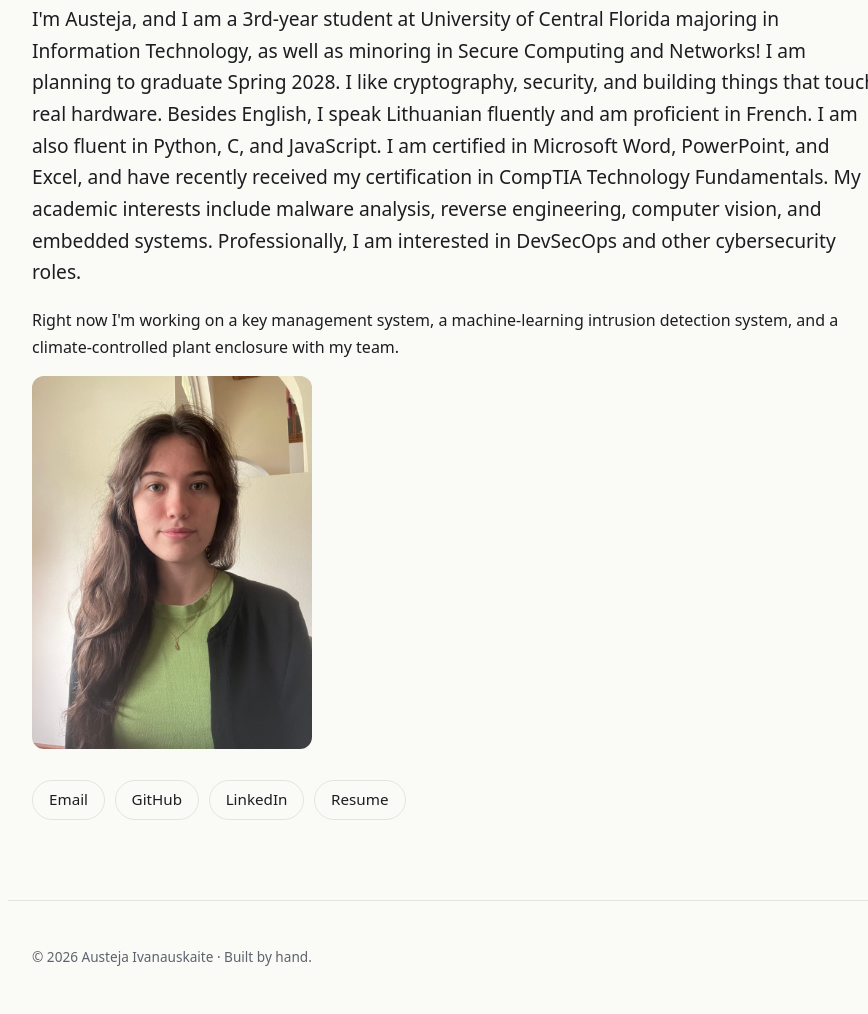
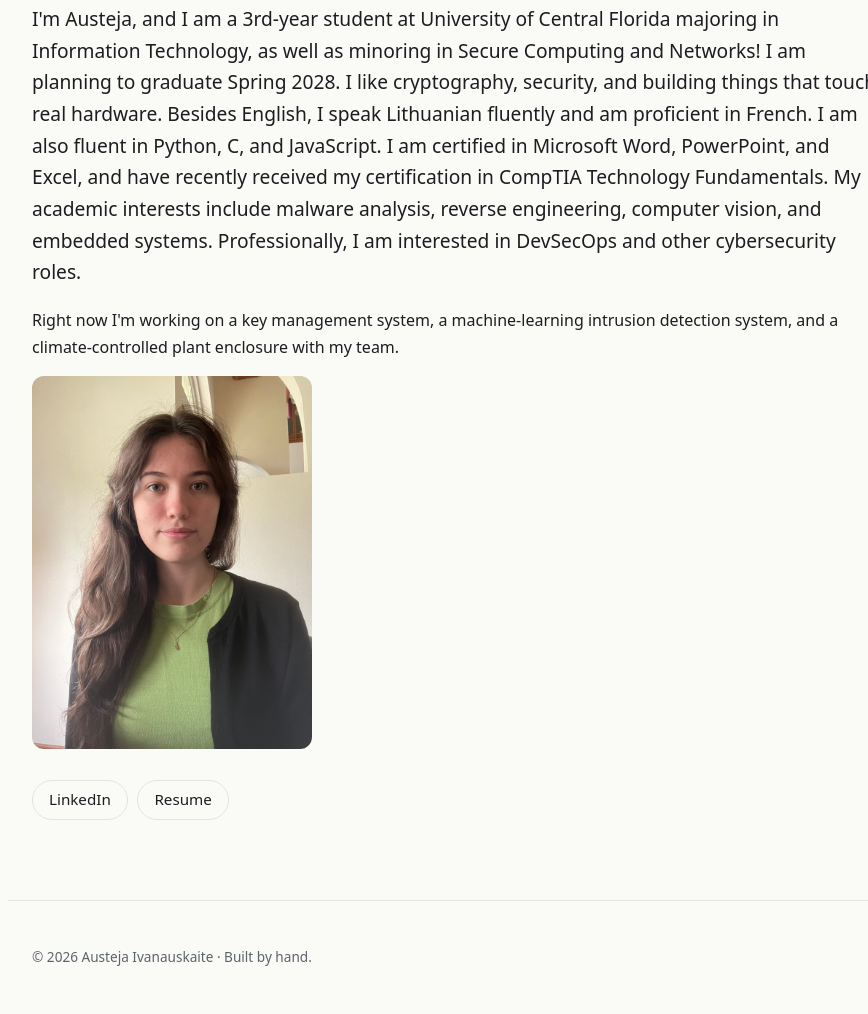
Before and after one commit to austeja-iva/class-site, a plain HTML site: page index.html in a window 1280 px wide. Shown: the part 412-1426 px from the top of the page, without its empty margins (182-1050 px from the left). Drawn offline with Linux system fonts and the light colour scheme.

Commit message:
edit link

```diff
--- a/index.html
+++ b/index.html
@@ -48,9 +48,9 @@
         <img class="profile-photo" src="images/profile.jpeg" alt="Photo of Austeja Ivanauskaite" />
       </div>
       <div class="links">
-        <a class="btn" href="mailto:you@example.com">Email</a>
-        <a class="btn" href="https://github.com/your-username" target="_blank" rel="noopener">GitHub</a>
-        <a class="btn" href="https://linkedin.com/in/your-username" target="_blank" rel="noopener">LinkedIn</a>
+        <!-- <a class="btn" href="mailto:you@example.com">Email</a> -->
+        <!-- <a class="btn" href="https://github.com/your-username" target="_blank" rel="noopener">GitHub</a> -->
+        <a class="btn" href="www.linkedin.com/in/austeja-ivanauskaite-029a41356" target="_blank" rel="noopener">LinkedIn</a>
         <a class="btn" href="resume.pdf" target="_blank">Resume</a>      </div>
     </section>
 
```
